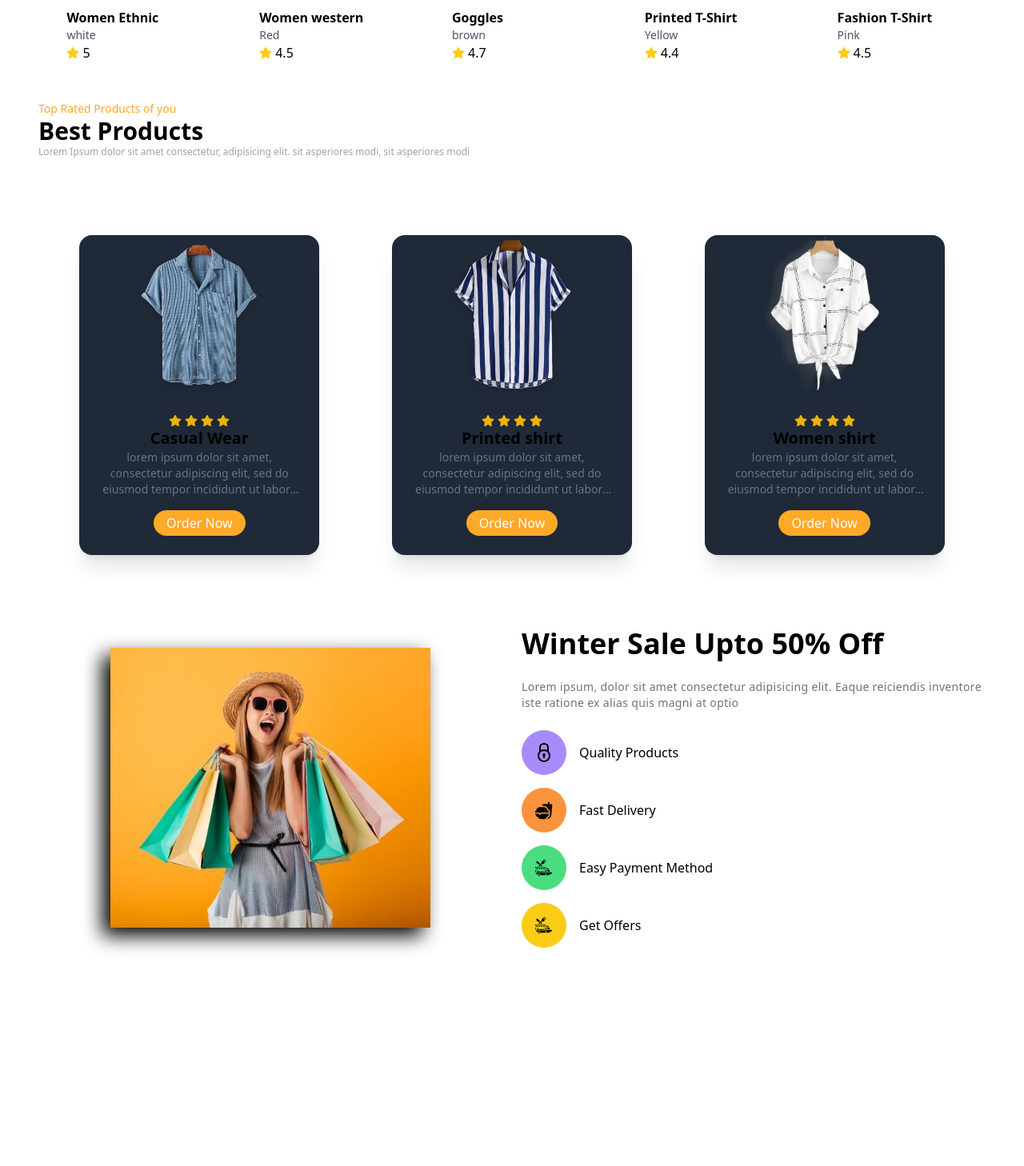
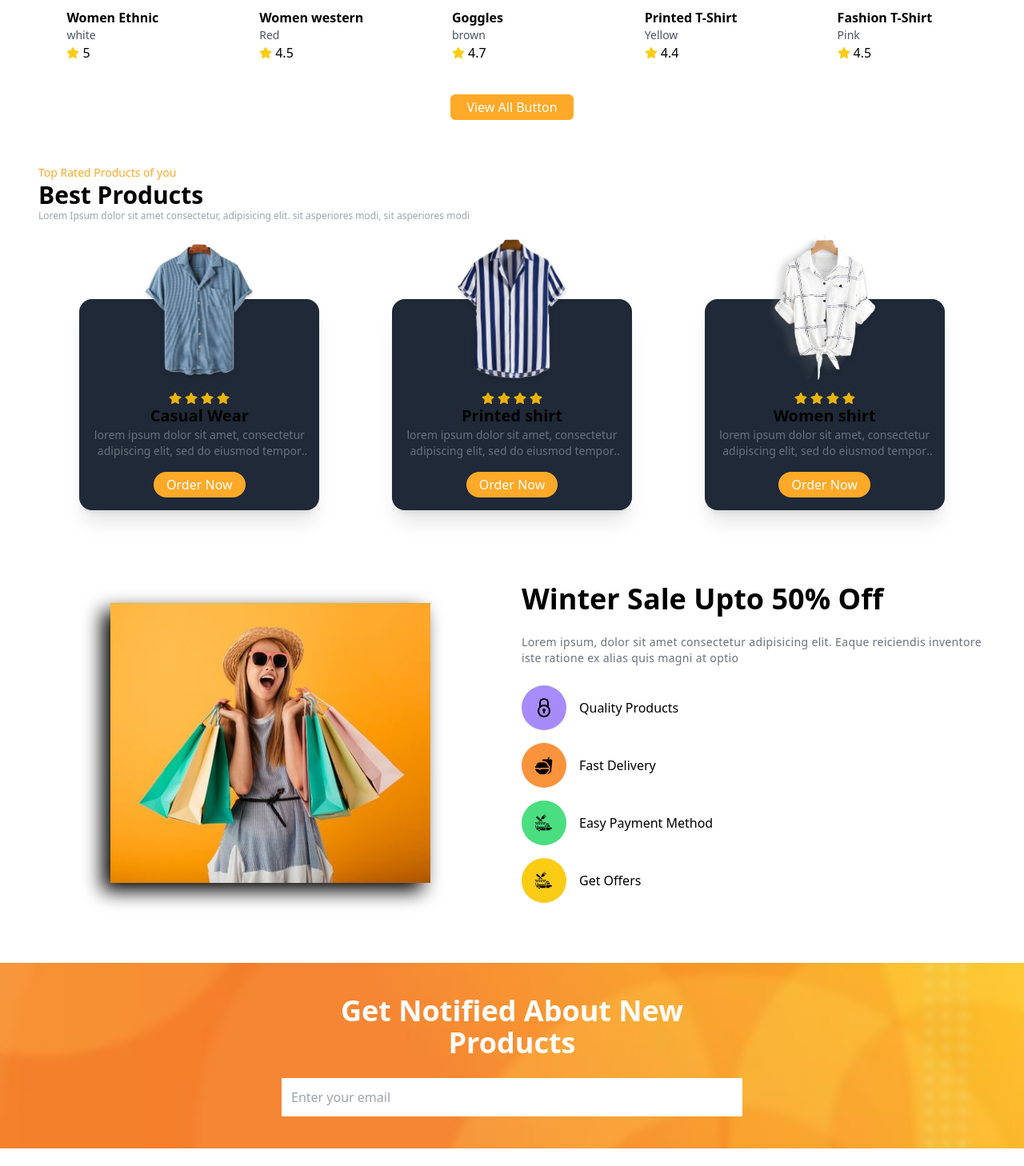
Before and after one commit to Paradise1373/11_commerce_website, a React (Vite) app: page / in a window 1280 px wide. Shown: the part 1132-2590 px from the top of the page at 80% size. Before the commit the page ends 2392 px from the top, so only its background shows below. Built offline with nearby package versions, Linux system fonts and the light colour scheme.

Commit message:
added file subscribe to project

```diff
--- a/src/App.jsx
+++ b/src/App.jsx
@@ -9,6 +9,7 @@ import Hero from './components/Hero'
 import Products from './components/Products'
 import TopProducts from './components/TopProducts'
 import Banner from './components/Banner'
+import Subscribe from './components/Subscribe'
 
 const App = () => {
   useEffect(() => {
@@ -28,6 +29,8 @@ const App = () => {
       <Products />
       <TopProducts />
       <Banner />
+      <Subscribe />
+      <Products />
     </div>
   )
 }
--- a/src/components/Products.jsx
+++ b/src/components/Products.jsx
@@ -52,7 +52,7 @@ const ProductsData = [
 
 const Products = () => {
   return (
-    <div className='mb-12 mt-14'>
+    <div className='mb-14 mt-14'>
       <div className='container'>
         {/* Header Section */}
         <div className='text-center max-w-[600px] mx-auto mb-10'>
@@ -93,6 +93,15 @@ const Products = () => {
               </div>
             ))}
           </div>
+          {/* view all button */}
+          <div className='flex justify-center'>
+            <button
+              data-aos='zoom-in'
+              className='px-5 py-1 mt-10 text-center text-white rounded-md cursor-pointer bg-primary'
+            >
+              View All Button
+            </button>
+          </div>
         </div>
       </div>
     </div>
--- /dev/null
+++ b/src/components/Subscribe.jsx
@@ -0,0 +1,38 @@
+import React from 'react'
+
+import Banner from '../assets/website/orange-pattern.jpg'
+
+const BannerImg = {
+  backgroundImage: `url(${Banner})`,
+  backgroundSize: 'cover',
+  backgroundRepeat: 'no-repeat',
+  backgroundPosition: 'center',
+  width: '100%',
+  height: '100%',
+}
+
+const Subscribe = () => {
+  return (
+    <div
+      data-aos='zoom-in'
+      style={BannerImg}
+      className='mb-20 text-white bg-gray-100 dark:bg-gray-800'
+    >
+      <div className='container py-10 backdrop-blur-sm'>
+        <div className='max-w-xl mx-auto space-y-6'>
+          <h1 className='text-2xl !text-center sm:text-left sm:text-4xl font-semibold'>
+            Get Notified About New Products
+          </h1>
+          <input
+            data-aos='fade-up'
+            type='text'
+            placeholder='Enter your email'
+            className='w-full p-3'
+          />
+        </div>
+      </div>
+    </div>
+  )
+}
+
+export default Subscribe
--- a/src/components/TopProducts.jsx
+++ b/src/components/TopProducts.jsx
@@ -4,7 +4,7 @@ import Img1 from '../assets/shirt/shirt.png'
 import Img2 from '../assets/shirt/shirt2.png'
 import Img3 from '../assets/shirt/shirt3.png'
 
-import { FaStar } from 'react-icons/fa6'
+import { FaStar } from 'react-icons/fa'
 
 const ProductData = [
   {
@@ -56,15 +56,15 @@ const TopProducts = () => {
               className='relative bg-white shadow-xl rounded-2xl dark:bg-gray-800 hover:bg-black/80 dark:hover:bg-primary hover:text-white max-w-[300px] group duration-300'
             >
               {/* Image Section */}
-              <div className='h-[200px]'>
+              <div className='h-[100px]'>
                 <img
                   src={data.img}
                   alt=''
-                  className='max-w-[150px] block mx-auto transform -translate-y-0 drop-shadow-md duration-300 group-hover:scale-125'
+                  className='max-w-[140px] block mx-auto transform -translate-y-20 drop-shadow-md duration-300 group-hover:scale-125'
                 />
               </div>
               {/* Details Section */}
-              <div className='p-4 m-2 text-center'>
+              <div className='p-4 text-center'>
                 {/* Star Rating */}
                 <div className='flex items-center justify-center w-full gap-1'>
                   <FaStar className='text-yellow-500' />
@@ -73,7 +73,7 @@ const TopProducts = () => {
                   <FaStar className='text-yellow-500' />
                 </div>
                 <h1 className='text-xl font-bold'>{data.title}</h1>
-                <p className='text-sm text-gray-500 duration-300 group-hover:text-white line-clamp-3'>
+                <p className='text-sm text-gray-500 duration-300 group-hover:text-white line-clamp-2'>
                   {data.description}
                 </p>
                 <button className='px-4 py-1 mt-4 text-white duration-300 rounded-full bg-primary hover:scale-105 group-hover:bg-white group-hover:text-primary'>
```
